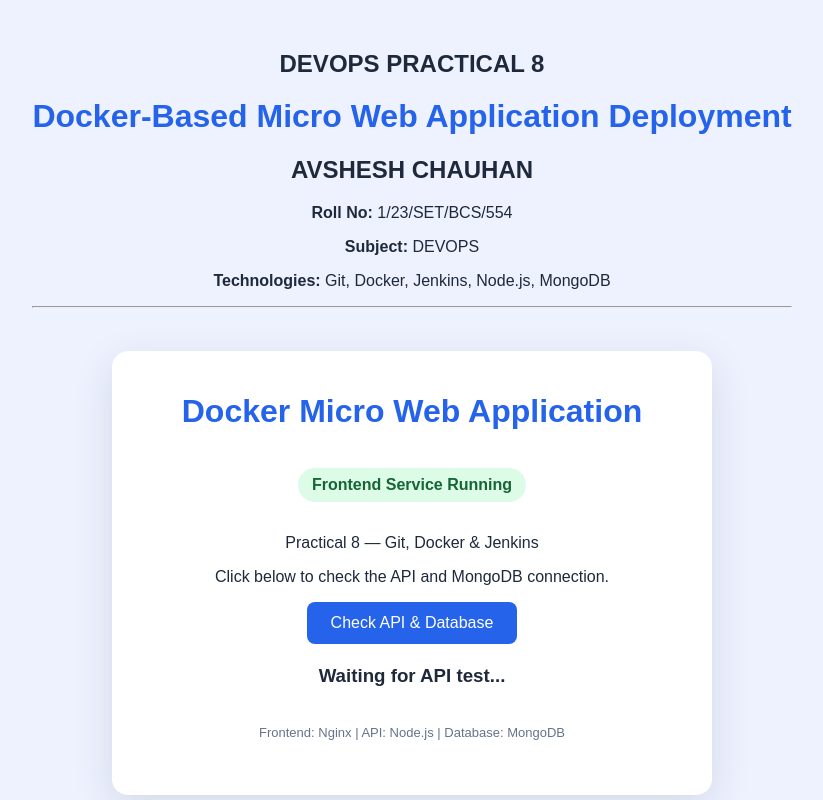
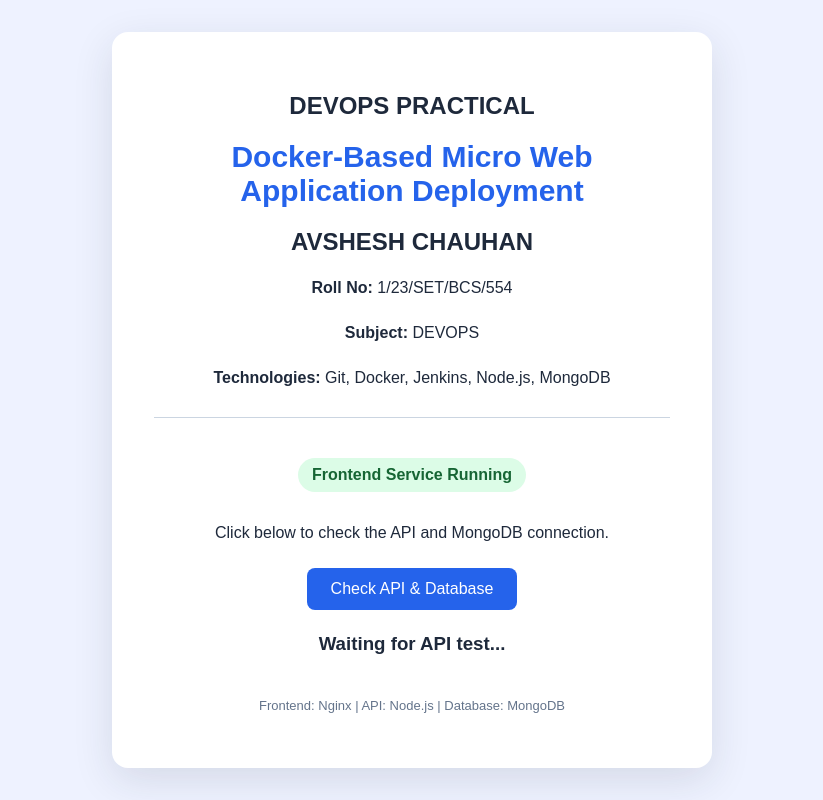
Before and after one commit to AVSHESHCHAUHAN/docker-micro-app, a plain HTML site: page frontend/index.html in a window 1280 px wide. Shown: the whole page, without its empty margins (228-1051 px from the left). Drawn offline with Linux system fonts and the light colour scheme.

Commit message:
Complete DevOps Practical frontend

```diff
--- a/frontend/index.html
+++ b/frontend/index.html
@@ -1,62 +1,161 @@
+
 <!DOCTYPE html>
 <html lang="en">
 <head>
   <meta charset="UTF-8">
   <meta name="viewport" content="width=device-width, initial-scale=1.0">
-  <title>Docker Micro Web Application</title>
+  <title>DevOps Practical 8 | Docker Micro Web Application</title>
+
   <style>
-    * { box-sizing: border-box; }
-    body { margin: 0; min-height: 100vh; display: grid; place-items: center; background: #eef2ff; font-family: Arial, sans-serif; color: #1e293b; }
-    .panel { background: white; border-radius: 16px; padding: 42px; max-width: 600px; width: calc(100% - 32px); text-align: center; box-shadow: 0 12px 40px rgba(30, 41, 59, .12); }
-    h1 { color: #2563eb; margin-top: 0; }
-    .badge { display: inline-block; background: #dcfce7; color: #166534; border-radius: 30px; padding: 8px 14px; font-weight: 600; }
-    button { padding: 12px 24px; border: none; border-radius: 8px; color: white; background: #2563eb; font-size: 16px; cursor: pointer; }
-    button:hover { background: #1d4ed8; }
-    #result { min-height: 44px; line-height: 1.5; }
-    .hint { color: #64748b; font-size: 13px; }
+    * {
+      box-sizing: border-box;
+    }
+
+    body {
+      margin: 0;
+      min-height: 100vh;
+      display: grid;
+      place-items: center;
+      background: #eef2ff;
+      font-family: Arial, sans-serif;
+      color: #1e293b;
+    }
+
+    .panel {
+      background: white;
+      border-radius: 16px;
+      padding: 42px;
+      max-width: 600px;
+      width: calc(100% - 32px);
+      text-align: center;
+      box-shadow: 0 12px 40px rgba(30, 41, 59, 0.12);
+    }
+
+    h1 {
+      color: #2563eb;
+      margin: 20px 0;
+      font-size: 30px;
+    }
+
+    h2 {
+      margin: 18px 0;
+    }
+
+    .details {
+      line-height: 1.8;
+    }
+
+    hr {
+      border: none;
+      border-top: 1px solid #cbd5e1;
+      margin: 24px 0;
+    }
+
+    .badge {
+      display: inline-block;
+      background: #dcfce7;
+      color: #166534;
+      border-radius: 30px;
+      padding: 8px 14px;
+      font-weight: 600;
+    }
+
+    button {
+      padding: 12px 24px;
+      border: none;
+      border-radius: 8px;
+      color: white;
+      background: #2563eb;
+      font-size: 16px;
+      cursor: pointer;
+      margin-top: 10px;
+    }
+
+    button:hover {
+      background: #1d4ed8;
+    }
+
+    #result {
+      min-height: 44px;
+      line-height: 1.5;
+      margin-top: 20px;
+    }
+
+    .hint {
+      color: #64748b;
+      font-size: 13px;
+      margin-top: 24px;
+    }
   </style>
 </head>
+
 <body>
-  <div style="text-align:center; padding:25px;">
-    <h2>DEVOPS PRACTICAL 8</h2>
+
+  <main class="panel">
+
+    <h2>DEVOPS PRACTICAL</h2>
 
     <h1>Docker-Based Micro Web Application Deployment</h1>
 
     <h2>AVSHESH CHAUHAN</h2>
 
+    <div class="details">
       <p><strong>Roll No:</strong> 1/23/SET/BCS/554</p>
 
       <p><strong>Subject:</strong> DEVOPS</p>
 
-    <p><strong>Technologies:</strong>
+      <p>
+        <strong>Technologies:</strong>
         Git, Docker, Jenkins, Node.js, MongoDB
       </p>
+    </div>
 
     <hr>
-</div>
-  <main class="panel">
-    <h1>Docker Micro Web Application</h1>
+
     <p class="badge">Frontend Service Running</p>
-    <p>Practical 8 — Git, Docker &amp; Jenkins</p>
+
     <p>Click below to check the API and MongoDB connection.</p>
-    <button type="button" onclick="checkAPI()">Check API &amp; Database</button>
-    <h3 id="result" role="status">Waiting for API test...</h3>
-    <p class="hint">Frontend: Nginx | API: Node.js | Database: MongoDB</p>
+
+    <button type="button" onclick="checkAPI()">
+      Check API &amp; Database
+    </button>
+
+    <h3 id="result" role="status">
+      Waiting for API test...
+    </h3>
+
+    <p class="hint">
+      Frontend: Nginx | API: Node.js | Database: MongoDB
+    </p>
+
   </main>
+
   <script>
     async function checkAPI() {
-      const output = document.getElementById('result');
-      output.textContent = 'Checking connection...';
+      const output = document.getElementById("result");
+
+      output.textContent = "Checking connection...";
+      output.style.color = "#2563eb";
+
       try {
-        const response = await fetch('/api/');
+        const response = await fetch("/api/");
         const data = await response.json();
+
+        if (response.ok && data.status === "success") {
           output.textContent = data.message;
-        output.style.color = response.ok ? '#166534' : '#b91c1c';
+          output.style.color = "#166534";
+        } else {
+          output.textContent = data.message || "API connection failed";
+          output.style.color = "#b91c1c";
+        }
+
       } catch (error) {
-        output.textContent = 'Cannot reach the API. Check Docker containers.';
-        output.style.color = '#b91c1c';
+        output.textContent = "Cannot reach the API. Check Docker containers.";
+        output.style.color = "#b91c1c";
+        console.error("API Error:", error);
       }
     }
   </script>
+
 </body>
 </html>
```
Lines whose indentation alone changed are shown as unchanged.
